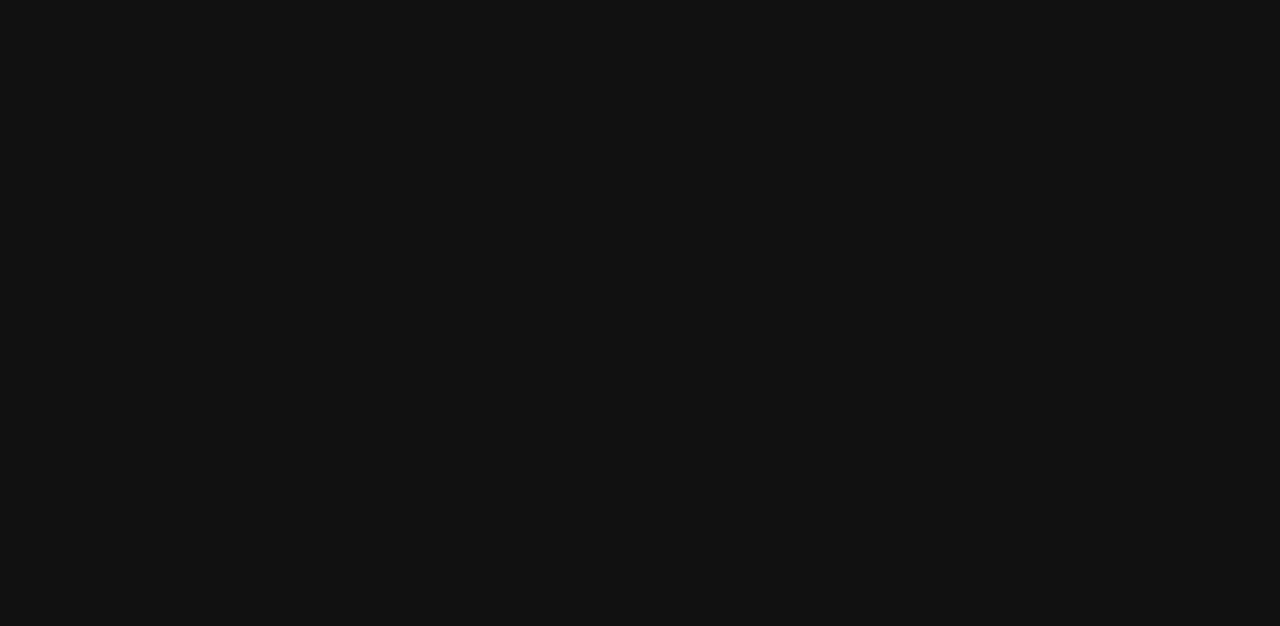
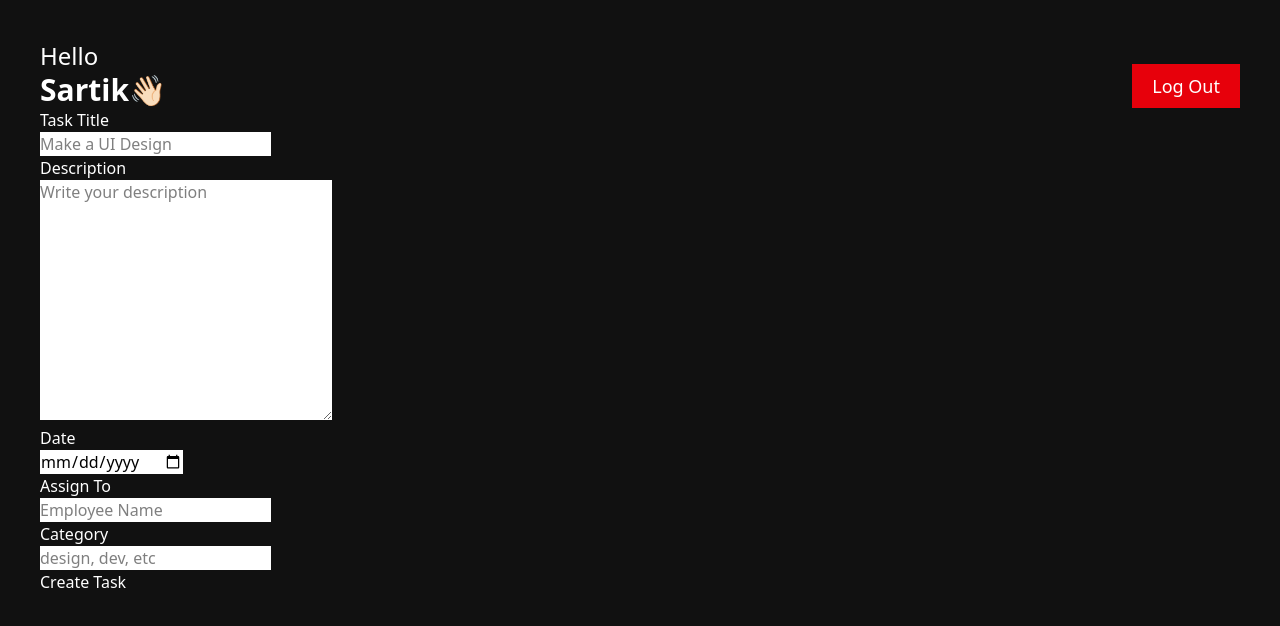
Before and after one commit to sartikmj/HR-Productivity-Optimization-System, a React (Vite) app: page / in a window 1280 px wide. Shown: the top 626 px of the page. Built offline with nearby package versions, Linux system fonts and the light colour scheme.

Commit message:
Admin Dashboard Form Made

```diff
--- a/src/App.jsx
+++ b/src/App.jsx
@@ -1,12 +1,13 @@
 import React from 'react'
 import Login from './components/Auth/Login'
 import EmployeeDashboard from './components/Dashboard/EmployeeDashboard'
+import AdminDashboard from './components/Dashboard/AdminDashboard'
 const App = () => {
   return (
     <>
       {/* <Login /> */}
       {/* <EmployeeDashboard /> */}
-
+      <AdminDashboard />
     </>
   )
 }
--- a/src/components/Dashboard/AdminDashboard.jsx
+++ b/src/components/Dashboard/AdminDashboard.jsx
@@ -1,8 +1,38 @@
 import React from 'react'
+import Header from '../../other/Header'
 
 const AdminDashboard = () => {
   return (
-    <div></div>
+    <div className='h-screen w-full p-10'>
+        <Header />
+        <div>
+            <form>
+                <div>
+                <h3>Task Title</h3>
+                <input type="text" placeholder='Make a UI Design' />
+                </div>
+                <div>
+                <h3>Description</h3>
+                <textarea name="" placeholder='Write your description' cols="30" rows="10"></textarea>
+                </div>
+                <div>
+                <h3>Date</h3>
+                <input type="date" />
+                </div>
+                <div>
+                <h3>Assign To</h3>
+                <input type="text"  placeholder='Employee Name'/>
+                </div>
+                <div>
+                <h3>Category</h3>
+                <input type="text" placeholder='design, dev, etc' />
+                </div>
+                <div>
+                <button>Create Task</button>
+                </div>
+            </form>
+        </div>
+    </div>
   )
 }
 
--- a/src/index.css
+++ b/src/index.css
@@ -8,3 +8,8 @@
 #tasklist::-webkit-scrollbar{
   display:none;
 }
+
+input , textarea , select{
+  background-color: white;
+  color:black;
+}
```
